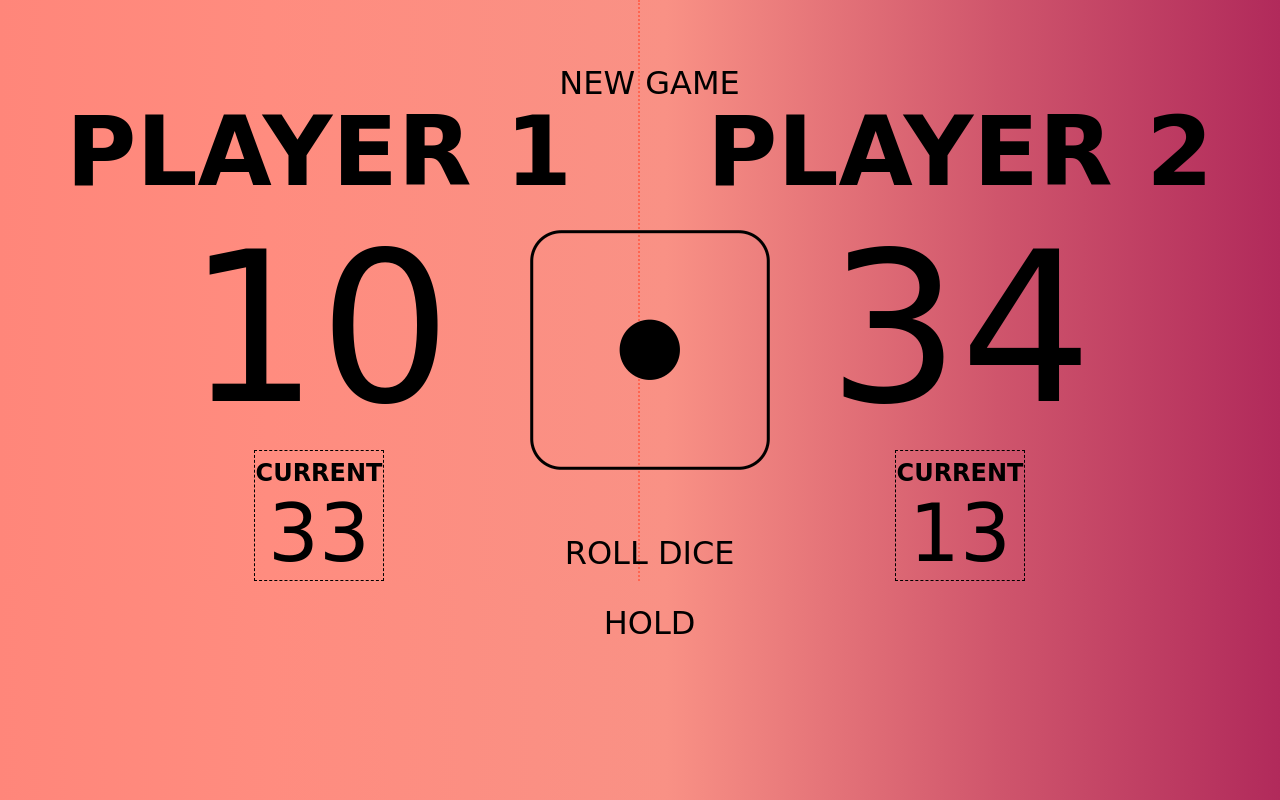
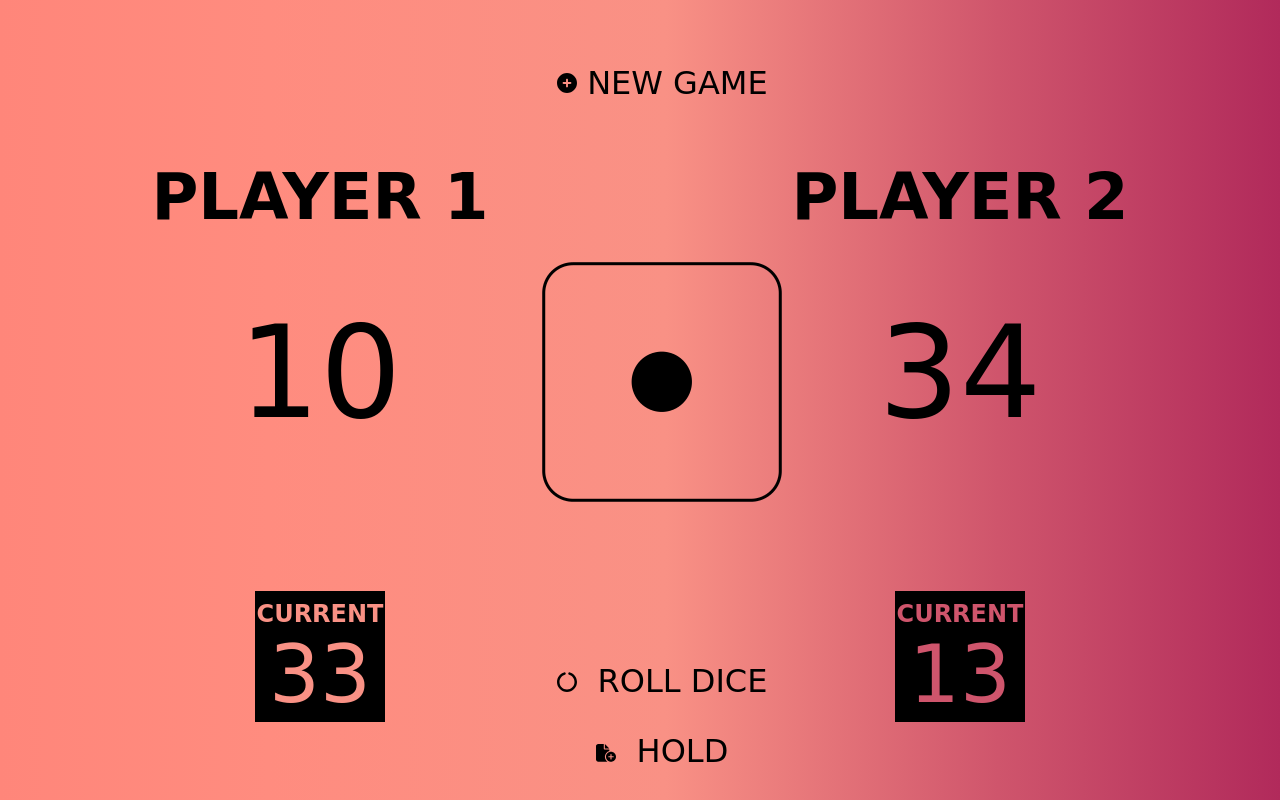
Before and after one commit to gaetankaler/Dice, a plain HTML site: page index.html in a window 1280 px wide. Drawn offline with Linux system fonts and the light colour scheme; a web font is replaced by a local one.

Commit message:
finalisation HTML

```diff
--- a/index.html
+++ b/index.html
@@ -16,10 +16,34 @@
   <body>
     <!-- élément du millieu de page -->
     <div class="middle">
-      <div class="new-game">NEW GAME</div>
+      <div class="new-game">
+        <svg xmlns="http://www.w3.org/2000/svg" viewBox="0 0 512 512">
+          <!--! Font Awesome Pro 6.1.1 by @fontawesome - https://fontawesome.com License - https://fontawesome.com/license (Commercial License) Copyright 2022 Fonticons, Inc. -->
+          <path
+            d="M0 256C0 114.6 114.6 0 256 0C397.4 0 512 114.6 512 256C512 397.4 397.4 512 256 512C114.6 512 0 397.4 0 256zM256 368C269.3 368 280 357.3 280 344V280H344C357.3 280 368 269.3 368 256C368 242.7 357.3 232 344 232H280V168C280 154.7 269.3 144 256 144C242.7 144 232 154.7 232 168V232H168C154.7 232 144 242.7 144 256C144 269.3 154.7 280 168 280H232V344C232 357.3 242.7 368 256 368z"
+          />
+        </svg>
+        NEW GAME
+      </div>
       <img id="dice" src="./asset/img/Dice-1-b.svg.png" alt="dice" />
-      <div class="roll">ROLL DICE</div>
-      <div class="hold">HOLD</div>
+      <div class="roll">
+        <svg xmlns="http://www.w3.org/2000/svg" viewBox="0 0 512 512">
+          <!--! Font Awesome Pro 6.1.1 by @fontawesome - https://fontawesome.com License - https://fontawesome.com/license (Commercial License) Copyright 2022 Fonticons, Inc. -->
+          <path
+            d="M222.7 32.15C227.7 49.08 218.1 66.9 201.1 71.94C121.8 95.55 64 169.1 64 255.1C64 362 149.1 447.1 256 447.1C362 447.1 448 362 448 255.1C448 169.1 390.2 95.55 310.9 71.94C293.9 66.9 284.3 49.08 289.3 32.15C294.4 15.21 312.2 5.562 329.1 10.6C434.9 42.07 512 139.1 512 255.1C512 397.4 397.4 511.1 256 511.1C114.6 511.1 0 397.4 0 255.1C0 139.1 77.15 42.07 182.9 10.6C199.8 5.562 217.6 15.21 222.7 32.15V32.15z"
+          />
+        </svg>
+        ROLL DICE
+      </div>
+      <div class="hold">
+        <svg xmlns="http://www.w3.org/2000/svg" viewBox="0 0 576 512">
+          <!--! Font Awesome Pro 6.1.1 by @fontawesome - https://fontawesome.com License - https://fontawesome.com/license (Commercial License) Copyright 2022 Fonticons, Inc. -->
+          <path
+            d="M0 64C0 28.65 28.65 0 64 0H224V128C224 145.7 238.3 160 256 160H384V198.6C310.1 219.5 256 287.4 256 368C256 427.1 285.1 479.3 329.7 511.3C326.6 511.7 323.3 512 320 512H64C28.65 512 0 483.3 0 448V64zM256 128V0L384 128H256zM288 368C288 288.5 352.5 224 432 224C511.5 224 576 288.5 576 368C576 447.5 511.5 512 432 512C352.5 512 288 447.5 288 368zM448 303.1C448 295.2 440.8 287.1 432 287.1C423.2 287.1 416 295.2 416 303.1V351.1H368C359.2 351.1 352 359.2 352 367.1C352 376.8 359.2 383.1 368 383.1H416V431.1C416 440.8 423.2 447.1 432 447.1C440.8 447.1 448 440.8 448 431.1V383.1H496C504.8 383.1 512 376.8 512 367.1C512 359.2 504.8 351.1 496 351.1H448V303.1z"
+          />
+        </svg>
+        HOLD
+      </div>
     </div>
     <!-- grid pour séparer la page en 2 -->
     <div class="parent">
--- a/style.css
+++ b/style.css
@@ -20,7 +20,7 @@ body {
   display: flex;
   flex-direction: column;
   align-items: center;
-  margin-left: 32%;
+  margin-left: 33%;
 }
 .parent {
   display: grid;
@@ -30,12 +30,12 @@ body {
   grid-row-gap: 0px;
 }
 h1 {
-  font-size: 6rem;
-  margin-top: 6rem;
+  font-size: 4rem;
+  margin: 10rem 0 4rem 0;
+  padding-bottom: rem;
 }
 .left {
   grid-area: 1 / 1 / 2 / 2;
-  border-right: 2px dotted #ff6550;
 }
 .right {
   grid-area: 1 / 2 / 2 / 3;
@@ -49,7 +49,7 @@ h1 {
 }
 .score1,
 .score2 {
-  font-size: 13rem;
+  font-size: 8rem;
 }
 #dice {
   width: 50%;
@@ -58,6 +58,8 @@ h1 {
 .box2 {
   border: 1px dashed black;
   width: 20%;
+  background-color: black;
+  margin-top: 9rem;
 }
 .score-save1,
 .score-save2 {
@@ -67,13 +69,29 @@ h2 {
   margin-top: 0.5rem;
 }
 .new-game {
-  margin: 4rem 0 8rem 0;
+  display: flex;
+  flex-direction: row;
+  margin: 4rem 0 10rem 0;
 }
 .roll {
-  margin: 4rem 0 2rem 0;
+  margin: 10rem 0 2rem 0;
 }
 .roll,
 .hold,
 .new-game {
   font-size: 2rem;
+  cursor: pointer;
 }
+svg {
+  width: 20px;
+  padding-right: 10px;
+  cursor: pointer;
+}
+.current1,
+.score-save1 {
+  color: #f99185;
+}
+.current2,
+.score-save2 {
+  color: #cf556c;
+}
```
